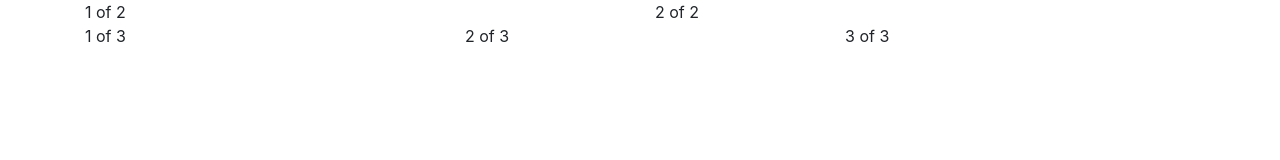
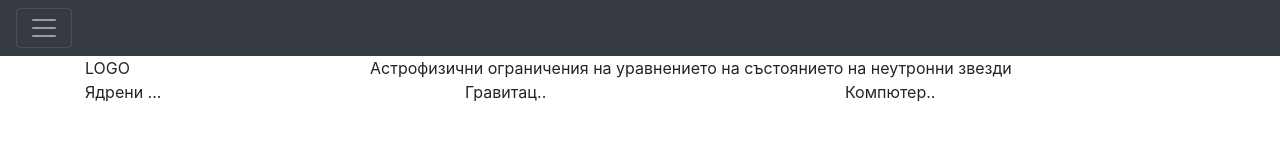
Before and after one commit to institute-for-advanced-physical-studies/nseos, a plain HTML site: page index.html in a window 1280 px wide. Drawn offline with Linux system fonts and the light colour scheme.

Commit message:
modified index.html

```diff
--- a/index.html
+++ b/index.html
@@ -8,28 +8,42 @@
     <!-- Bootstrap CSS -->
     <link rel="stylesheet" href="bootstrap/css/bootstrap.min.css">
 
-    <title>Hello, world!</title>
+    <title>Астрофизични ограничения на уравнението на състоянието на неутронни звезди..</title>
   </head>
   <body>
 
+    <div class="pos-f-t">
+      <div class="collapse" id="navbarToggleExternalContent">
+	<div class="bg-dark p-4">
+	  <h4 class="text-white">Collapsed content</h4>
+	  <span class="text-muted">Toggleable via the navbar brand.</span>
+	</div>
+      </div>
+      <nav class="navbar navbar-dark bg-dark">
+	<button class="navbar-toggler" type="button" data-toggle="collapse" data-target="#navbarToggleExternalContent" aria-controls="navbarToggleExternalContent" aria-expanded="false" aria-label="Toggle navigation">
+	  <span class="navbar-toggler-icon"></span>
+	</button>
+      </nav>
+    </div>
+
     <div class="container">
       <div class="row">
-	<div class="col">
-	  1 of 2
+	<div class="col-3">
+	  LOGO
 	</div>
 	<div class="col">
-	  2 of 2
+	  Астрофизични ограничения на уравнението на състоянието на неутронни звезди
 	</div>
       </div>
       <div class="row">
 	<div class="col">
-	  1 of 3
+	  Ядрени ...
 	</div>
 	<div class="col">
-	  2 of 3
+	  Гравитац..
 	</div>
 	<div class="col">
-	  3 of 3
+	  Компютер..
 	</div>
       </div>
     </div>
```
